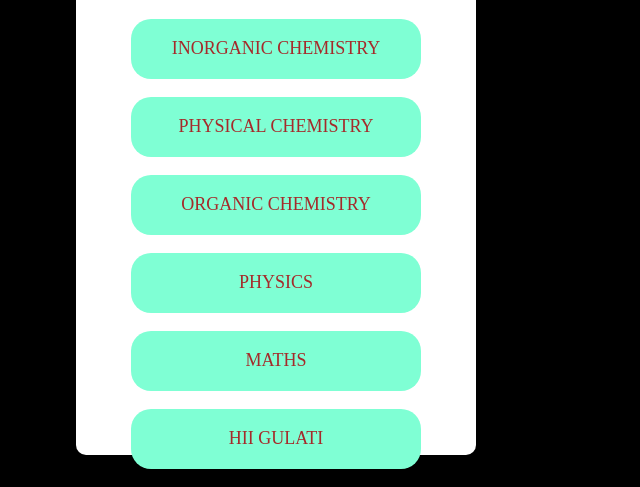
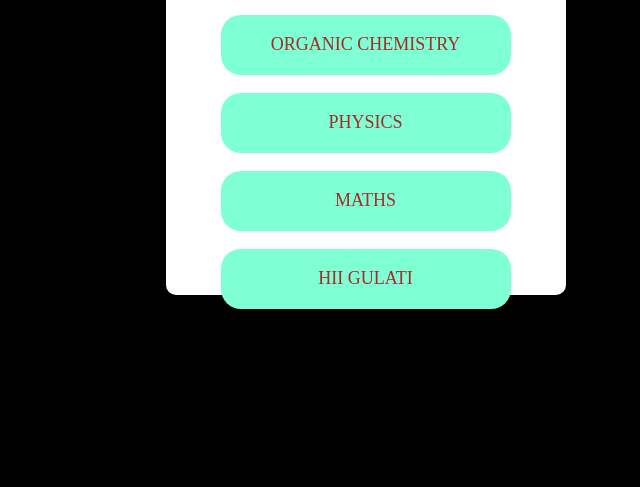
Before and after one commit to ins-nishidh-47/Holi, a plain HTML site: page index.html in a window 1280 px wide. Shown: the part 376-863 px from the top of the page, without its empty margins (286-926 px from the left). After the commit the page ends 800 px from the top, so only its background shows below. Drawn offline with Linux system fonts and the light colour scheme.

Commit message:
Update holi.css

```diff
--- a/holi.css
+++ b/holi.css
@@ -2,8 +2,8 @@ body{
     position: absolute;
 
     z-index: 15;
-    top: 45%;
-    left: 40%;
+    top: 25%;
+    left: 47%;
     margin: -100px 0 0 -150px;
     background: rgb(0, 0, 0);
 }
```
